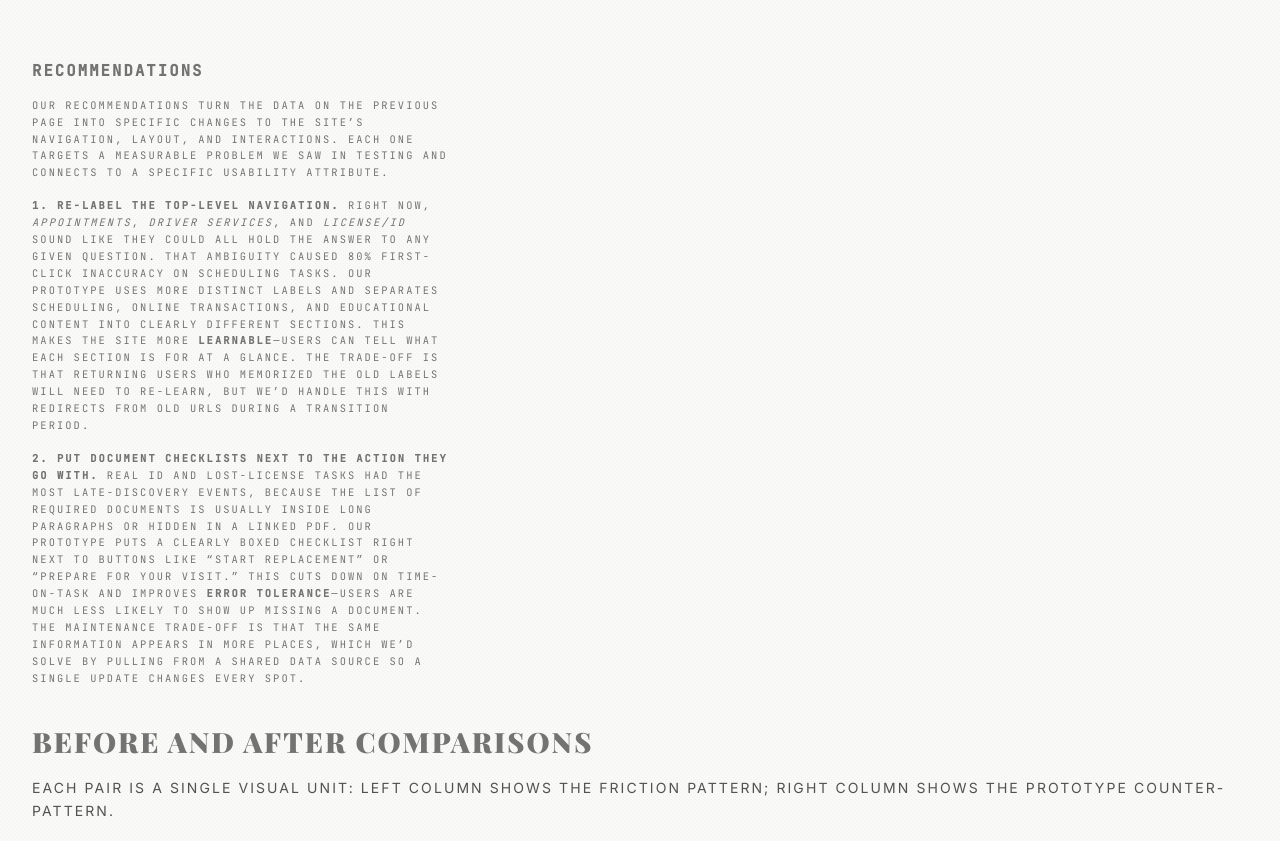
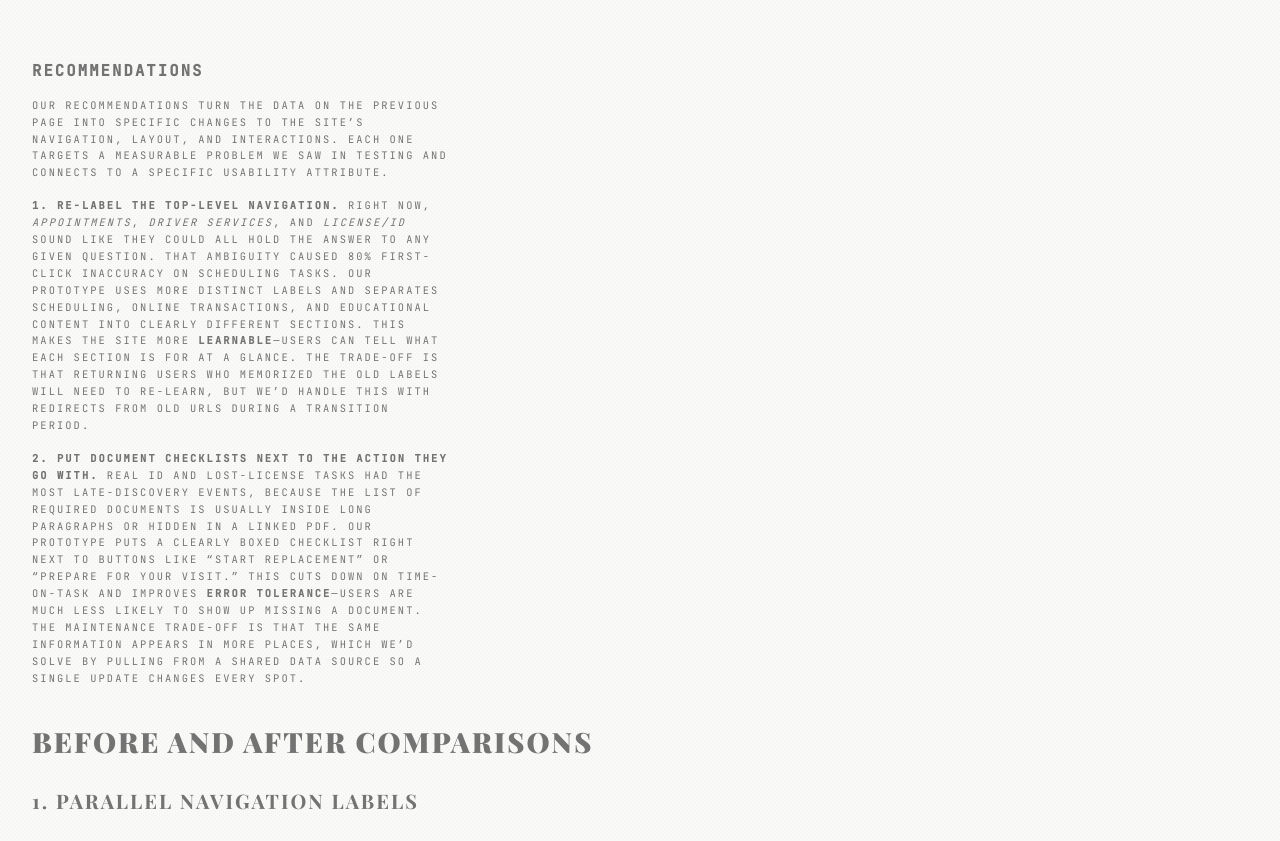
Before and after one commit to YoshiBoiy/dds, a website built with Vite: page recommendations.html in a window 1280 px wide. Shown: the part 94-935 px from the top of the page. Built offline with nearby package versions, Linux system fonts and the light colour scheme; a web font is replaced by a local one.

Commit message:
Update recommendations.html

```diff
--- a/recommendations.html
+++ b/recommendations.html
@@ -49,9 +49,7 @@
           </div>
 
           <h2 class="font-serif" style="margin-top: 2.5rem; font-size: 1.75rem">Before and after comparisons</h2>
-          <p class="font-sans small muted" style="margin-bottom: 1.5rem">
-            Each pair is a single visual unit: left column shows the friction pattern; right column shows the prototype counter-pattern.
-          </p>
+
 
           <h3 class="font-serif" style="font-size: 1.25rem">1. Parallel navigation labels</h3>
           <div class="compare-grid hard-shadow-hover">
```
